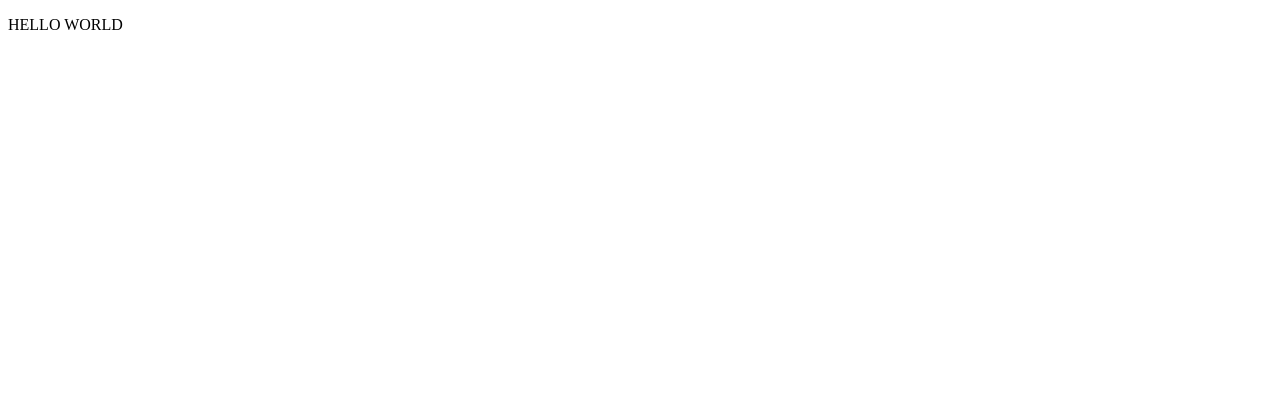
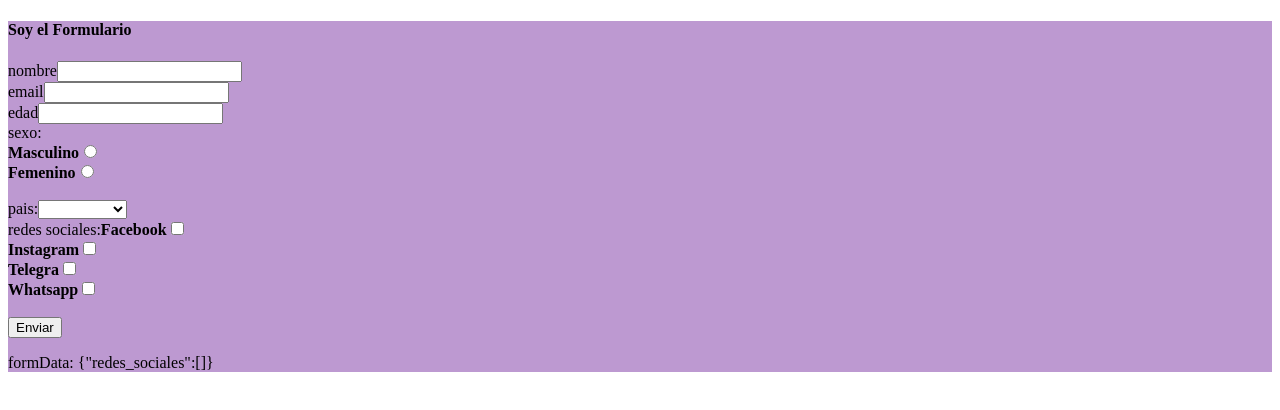
Before and after one commit to daricoder/react-practice, a React (Create React App) app: page / in a window 1280 px wide. Shown: the top 410 px of the page. Built offline with nearby package versions, Linux system fonts and the light colour scheme.

Commit message:
primer avance de formulario hasta grupo de checkbox

```diff
--- a/src/App.js
+++ b/src/App.js
@@ -1,7 +1,8 @@
+import {Formulario} from './components/Formulario';
 function App() {
   return (
     <>
-    <p>HELLO WORLD</p>
+    <Formulario/>
     </>
 
   );
--- /dev/null
+++ b/src/components/Formulario.css
@@ -0,0 +1,4 @@
+.form{
+    background: rgba(174, 130, 199, 0.815);
+    color: black;
+}
--- /dev/null
+++ b/src/components/Formulario.js
@@ -0,0 +1,128 @@
+import { useState } from "react";
+import "./Formulario.css";
+
+export const Formulario = () => {
+  const [formData, setFormData] = useState({redes_sociales:[]});
+  const handleSubmit = (e) => {
+    e.preventDefault();
+  };
+
+  const handleChange = (e) => {
+    let { name, value, type } = e.target;
+    console.log(name, value, type, typeof value);
+
+    if (type==="checkbox" && name==="redes_sociales") {
+        if (!formData.redes_sociales.includes(value)) {
+            value = [...formData.redes_sociales, value]
+        }else{
+            value = formData.redes_sociales.filter((red) => red!==value)
+        }
+
+    }
+    setFormData({
+      ...formData,
+      [name]: type == "number" ? Number(value) : value,
+    });
+  };
+
+  const sexos = ["Masculino", "Femenino"];
+  const paises = ["USA", "ECUADOR", "CHILE"];
+  const redes_sociales = ["Facebook", "Instagram","Telegra","Whatsapp"];
+
+
+  return (
+    <>
+      <div className="form">
+        <form onSubmit={handleSubmit}>
+          <h4>Soy el Formulario</h4>
+          <label>
+            <span>nombre</span>
+            <input
+              onChange={handleChange}
+              name="nombre"
+              type="text"
+              value={formData.nombre}
+            />
+          </label>
+          <br />
+          <label>
+            <span>email</span>
+            <input
+              onChange={handleChange}
+              name="email"
+              type="email"
+              value={formData.email}
+            />
+          </label>
+          <br />
+          <label>
+            <span>edad</span>
+            <input
+              onChange={handleChange}
+              name="edad"
+              type="number"
+              value={formData.edad}
+            />
+          </label>
+          <br />
+          <label>
+            <span>sexo:</span>
+            {sexos.map((sexo, i) => (
+              <div key={i}>
+                <strong>{sexo}</strong>
+                <input
+                  onChange={handleChange}
+                  name="sexo"
+                  type="radio"
+                  value={sexo}
+                  checked={formData.sexo === sexo}
+                />
+              </div>
+            ))}
+          </label>
+          <br />
+          <label>
+            <span>pais:</span>
+            <select
+              onChange={handleChange}
+              name="paises"
+              value={formData.pais}
+            >
+
+            <option hidden selected>{formData.pais}</option>
+            {paises.map((pais, i) => (
+
+            <option key={i} value={pais}>{pais}</option>
+
+            ))}
+
+            </select>
+          </label>
+          <br />
+
+          <label>
+            <span>redes sociales:</span>
+            {redes_sociales.map((red, i) => (
+                <>
+              <label key={i}>
+                <strong>{red}</strong>
+                <input
+                  onChange={handleChange}
+                  name="redes_sociales"
+                  type="checkbox"
+                  value={red}
+                  checked={formData.redes_sociales ? formData.redes_sociales.includes(red): false}
+                />
+              </label>
+              <br />
+              </>
+            ))}
+          </label>
+          <br />
+          <button type="submit">Enviar</button>
+        </form>
+        <p>formData: {JSON.stringify(formData)}</p>
+      </div>
+    </>
+  );
+};
```
